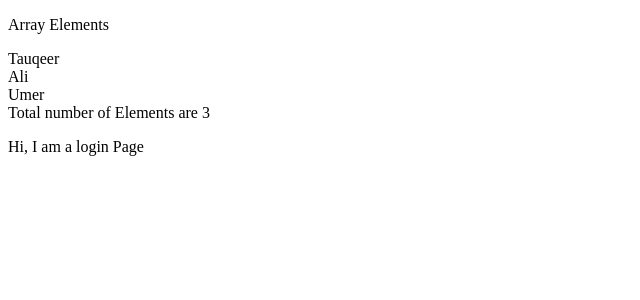
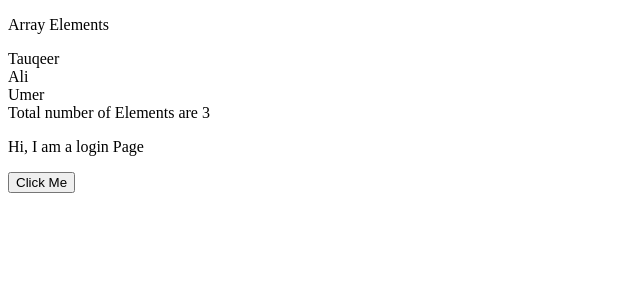
Before and after one commit to tauqeerqau/angularLearning, an Angular app: page / in a window 1280 px wide. Shown: the top 300 px of the page, without its empty margins (0-640 px from the left). Built offline with nearby package versions, Linux system fonts and the light colour scheme.

Commit message:
button is added in Login component

```diff
--- a/src/app/login/login.html
+++ b/src/app/login/login.html
@@ -1 +1,2 @@
 <p>Hi, I am a login Page</p>
+<button (click)="clickMe()">Click Me</button>
--- a/src/app/login/login.ts
+++ b/src/app/login/login.ts
@@ -7,5 +7,7 @@ import { Component } from '@angular/core';
   styleUrl: './login.css',
 })
 export class Login {
-
+  clickMe(){
+    console.log("Button is Clicked")
+  }
 }
```
